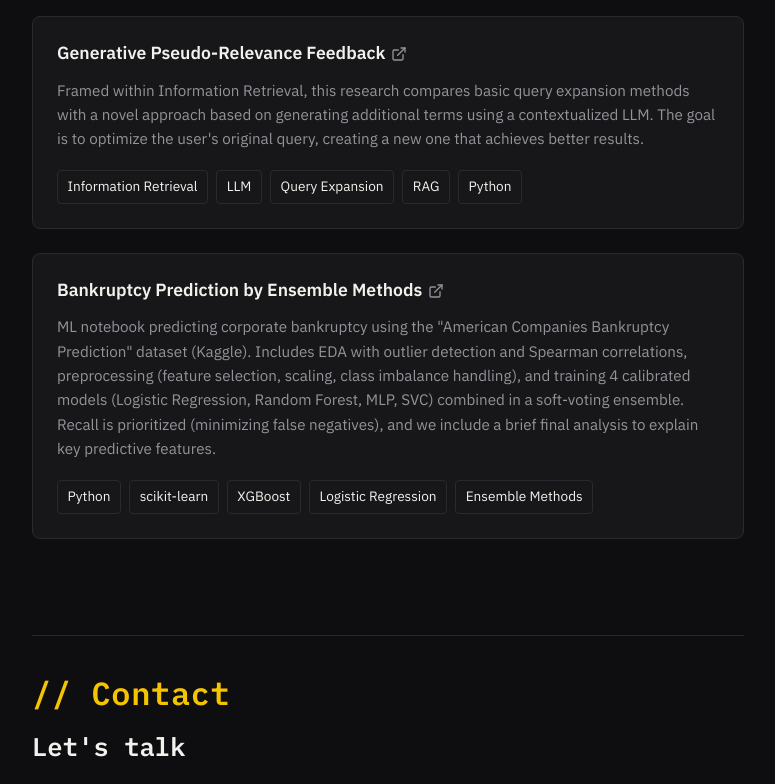
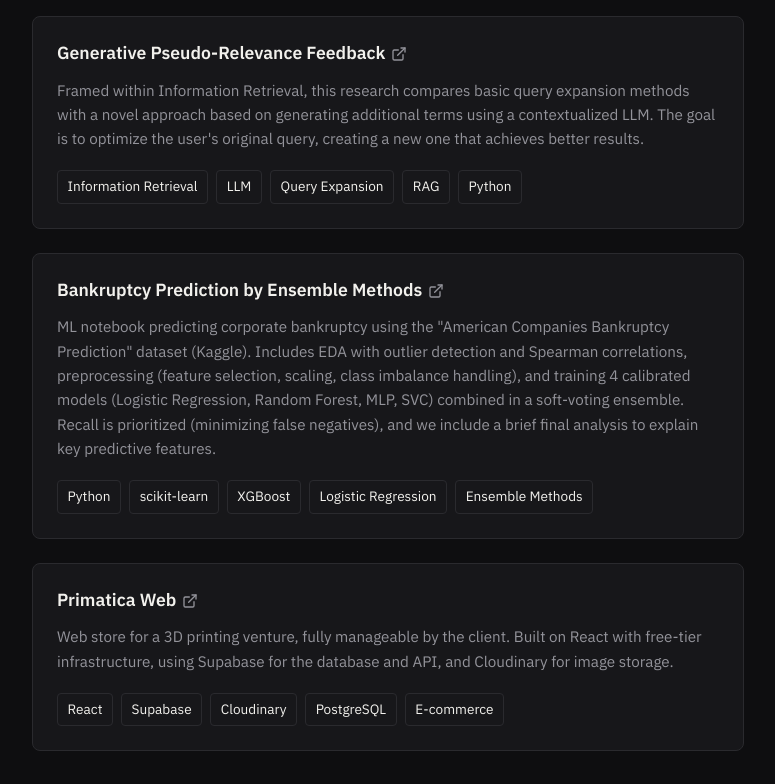
Before and after one commit to matiasrolon/my-portfolio, a React (Vite) app: page / in a window 1280 px wide. Shown: the part 2773-3557 px from the top of the page, without its empty margins (252-1027 px from the left). Built offline with nearby package versions, Linux system fonts and the light colour scheme.

Commit message:
Add primatica web project to R&D section

```diff
--- a/src/content.js
+++ b/src/content.js
@@ -34,7 +34,7 @@ export const content = {
       groups: [
         { title: "Lenguajes / Frameworks", icon: "code", items: ["Python", "Django", "FastAPI", "Serverless", "React", "NextJS"] },
         { title: "AWS", icon: "cloud", items: ["Lambda", "DynamoDB", "SQS", "CloudWatch", "ECS", "API Gateway"] },
-        { title: "Bases de datos", icon: "database", items: ["MySQL", "PostgreSQL", "MongoDB"] },
+        { title: "Bases de datos", icon: "database", items: ["MySQL", "PostgreSQL", "MongoDB", "Supabase"] },
         { title: "Herramientas", icon: "tools", items: ["Git / GitHub", "Docker", "Claude Code"] },
         { title: "Otros", icon: "sparkles", items: ["GraphQL", "Machine Learning", "scikit-learn", "NLP", "pandas"] },
         { title: "Idiomas", icon: "globe", items: ["Inglés (Intermedio - B1)"] },
@@ -119,6 +119,13 @@ export const content = {
             "Notebook de ML que predice bancarrota de empresas usando el dataset \"American Companies Bankruptcy Prediction\" (Kaggle). Incluye EDA con detección de outliers y correlaciones (Spearman), preprocesamiento (eliminación de variables redundantes, escalado, manejo de desbalanceo de clases), y entrenamiento de 4 modelos calibrados (Logistic Regression, Random Forest, MLP, SVC) combinados en un ensamble soft-voting. Se prioriza el recall (minimizar falsos negativos), y se incluye un breve análisis final incluyendo qué variables del dataset afectan más la predicción.",
           tags: ["Python", "scikit-learn", "XGBoost", "Logistic Regression", "Ensemble Methods"],
         },
+        {
+          name: "Primatica Web",
+          url: "https://github.com/matiasrolon/primatica-web",
+          description:
+            "Tienda web para un emprendimiento de impresiones 3D, totalmente administrable por el cliente. Desarrollada en React con infraestructura gratuita, utilizando Supabase para la base de datos y API, y Cloudinary para el almacenamiento de imágenes.",
+          tags: ["React", "Supabase", "Cloudinary", "PostgreSQL", "E-commerce"],
+        },
       ],
     },
     contact: {
@@ -170,7 +177,7 @@ export const content = {
       groups: [
         { title: "Languages / Frameworks", icon: "code", items: ["Python", "Django", "FastAPI", "Serverless", "React", "NextJS"] },
         { title: "AWS", icon: "cloud", items: ["Lambda", "DynamoDB", "SQS", "CloudWatch", "ECS", "API Gateway"] },
-        { title: "Databases", icon: "database", items: ["MySQL", "PostgreSQL", "MongoDB"] },
+        { title: "Databases", icon: "database", items: ["MySQL", "PostgreSQL", "MongoDB", "Supabase"] },
         { title: "Tools", icon: "tools", items: ["Git / GitHub", "Docker", "Claude Code"] },
         { title: "Others", icon: "sparkles", items: ["GraphQL", "Machine Learning", "scikit-learn", "NLP", "pandas"] },
         { title: "Languages", icon: "globe", items: ["English (Intermediate - B1)"] },
@@ -255,6 +262,13 @@ export const content = {
             "ML notebook predicting corporate bankruptcy using the \"American Companies Bankruptcy Prediction\" dataset (Kaggle). Includes EDA with outlier detection and Spearman correlations, preprocessing (feature selection, scaling, class imbalance handling), and training 4 calibrated models (Logistic Regression, Random Forest, MLP, SVC) combined in a soft-voting ensemble.  Recall is prioritized (minimizing false negatives), and we include a brief final analysis to explain key predictive features.",
           tags: ["Python", "scikit-learn", "XGBoost", "Logistic Regression", "Ensemble Methods"],
         },
+        {
+          name: "Primatica Web",
+          url: "https://github.com/matiasrolon/primatica-web",
+          description:
+            "Web store for a 3D printing venture, fully manageable by the client. Built on React with free-tier infrastructure, using Supabase for the database and API, and Cloudinary for image storage.",
+          tags: ["React", "Supabase", "Cloudinary", "PostgreSQL", "E-commerce"],
+        },
       ],
     },
     contact: {
```
